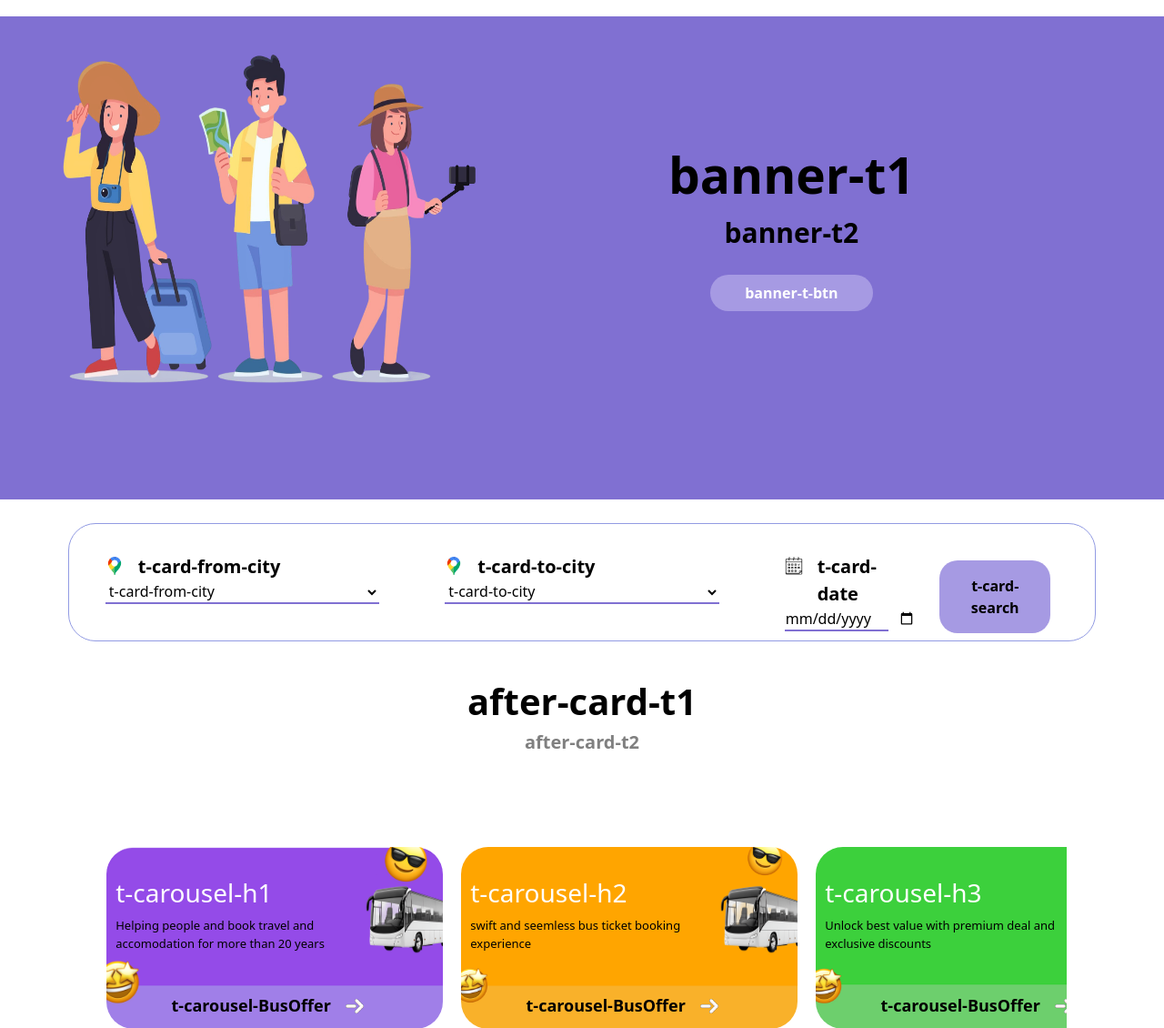
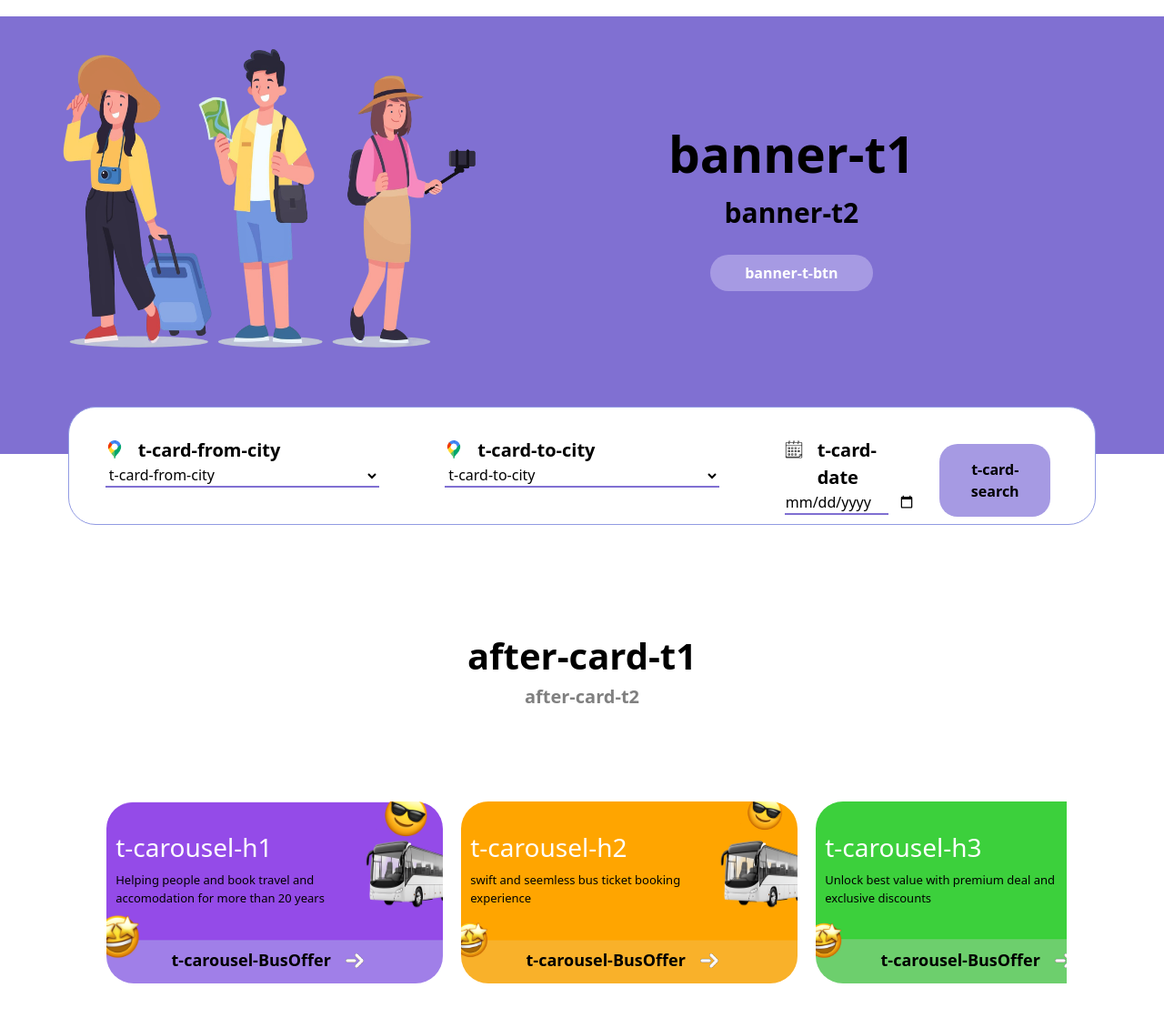
Before and after one commit to Dolly-Mahour/BusProject, a Django app: page / in a window 1280 px wide. Shown: the part 78-1208 px from the top of the page at 91% size. Run offline with Django 5.2, Linux system fonts and the light colour scheme; data that the repository does not hold is empty; parts of the project's set-up code (start-up, migrations or seed data) failed here and were passed over; some libraries are stand-ins or nearby versions.

Commit message:
Updated the backround and search card ui

```diff
--- a/home/static/Design.css
+++ b/home/static/Design.css
@@ -536,10 +536,10 @@ p {
     /* margin-top: 38%; */
   }
   #div_for_card_position{
-    margin-top: 45%;
+    margin-top: 35%;
   }
    #banner-bg{
-    height: 550px;
+    height: 500px;
   }
   #div_of_after_card_text{
     margin-top: 15%
```
